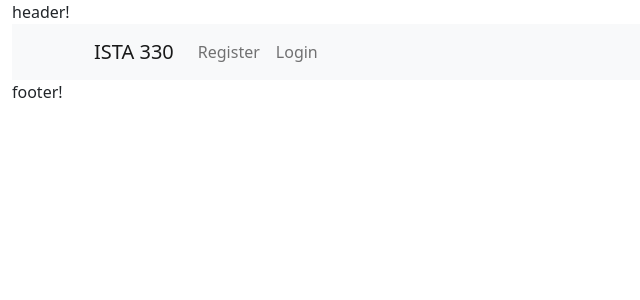
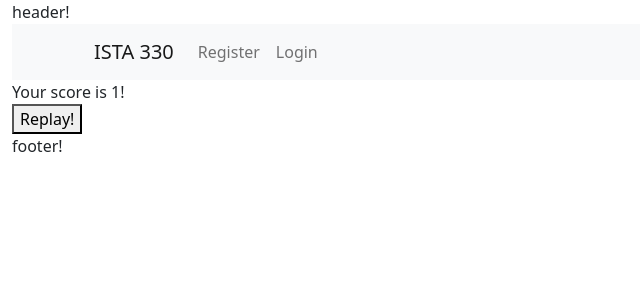
Before and after one commit to shyambhavi3/imagequiz, a React (Create React App) app: page /#/quizend/1/1 in a window 1280 px wide. Shown: the top 300 px of the page, without its empty margins (0-640 px from the left). Built offline with nearby package versions, Linux system fonts and the light colour scheme.

Commit message:
quiz done

```diff
--- a/src/App.js
+++ b/src/App.js
@@ -10,6 +10,7 @@ import Header from './components/Header';
 import Footer from './components/Footer';
 import Menu from './components/Menu';
 import Quiz from './components/Quiz';
+import QuizEnd from './components/QuizEnd';
 import { useState } from 'react';
 
 function App() {
@@ -46,6 +47,11 @@ function App() {
           <Route exact path='/' element={<Home />} >
 
           </Route>
+
+
+          <Route exact path='/quizend/:score/:flower' element={<QuizEnd />} >
+
+          </Route>
         </Routes>
 
         <Row>
--- a/src/components/Quiz.js
+++ b/src/components/Quiz.js
@@ -7,12 +7,14 @@ import ListGroup from 'react-bootstrap/ListGroup';
 import Spinner from 'react-bootstrap/Spinner';
 import dataService from "../data_access_layer/local_temporarily_storage";
 import { useEffect, useState } from "react";
+import { useNavigate } from 'react-router-dom';
 
 const Quiz = () => {
     const [currentQuestionNumber, setCurrentQuestionNumber] = useState(0);
     const [quiz, setQuiz] = useState(undefined);
     const { id } = useParams();
-
+    const [quizScore, setScore] =useState(0);
+    const navigate = useNavigate();
 
     useEffect(() => {
         if(!quiz) {
@@ -21,6 +23,26 @@ const Quiz = () => {
             console.log(x);
         }
     });
+
+    let handleClick= (answer,x)=>{
+        console.log(answer+x)
+        if(answer===x){
+            setScore(quizScore+1);
+        }
+        console.log(quizScore);
+        if(currentQuestionNumber<5){
+            setCurrentQuestionNumber(currentQuestionNumber+1);
+
+        }
+
+        else{
+            navigate('/quizend/' + quizScore+'/'+id);
+        }
+
+
+    }
+
+
 
     return (
 
@@ -38,7 +60,7 @@ const Quiz = () => {
                             </Card.Body>
                             <ListGroup>
                                 {quiz.questions[currentQuestionNumber].choices.map(x =>
-                                    <ListGroup.Item>{x}</ListGroup.Item>
+                                    <button onClick={() => handleClick(quiz.questions[currentQuestionNumber].answer,x)}>{x}</button>
                                 )}
                             </ListGroup>
                         </Card>
--- /dev/null
+++ b/src/components/QuizEnd.js
@@ -0,0 +1,23 @@
+import { useParams } from "react-router-dom";
+import { useNavigate } from 'react-router-dom';
+const QuizEnd = () => {
+
+
+    const { score, flower } = useParams();
+    const navigate = useNavigate();
+
+   function handleClick(flower){
+       navigate('/quiz/'+flower)
+   }
+
+    return (
+        <div>
+            Your score is {score}!
+            <br></br>
+            <button onClick={() => handleClick(flower)}>Replay!</button>
+
+        </div>
+    );
+ }
+
+ export default QuizEnd;
```
